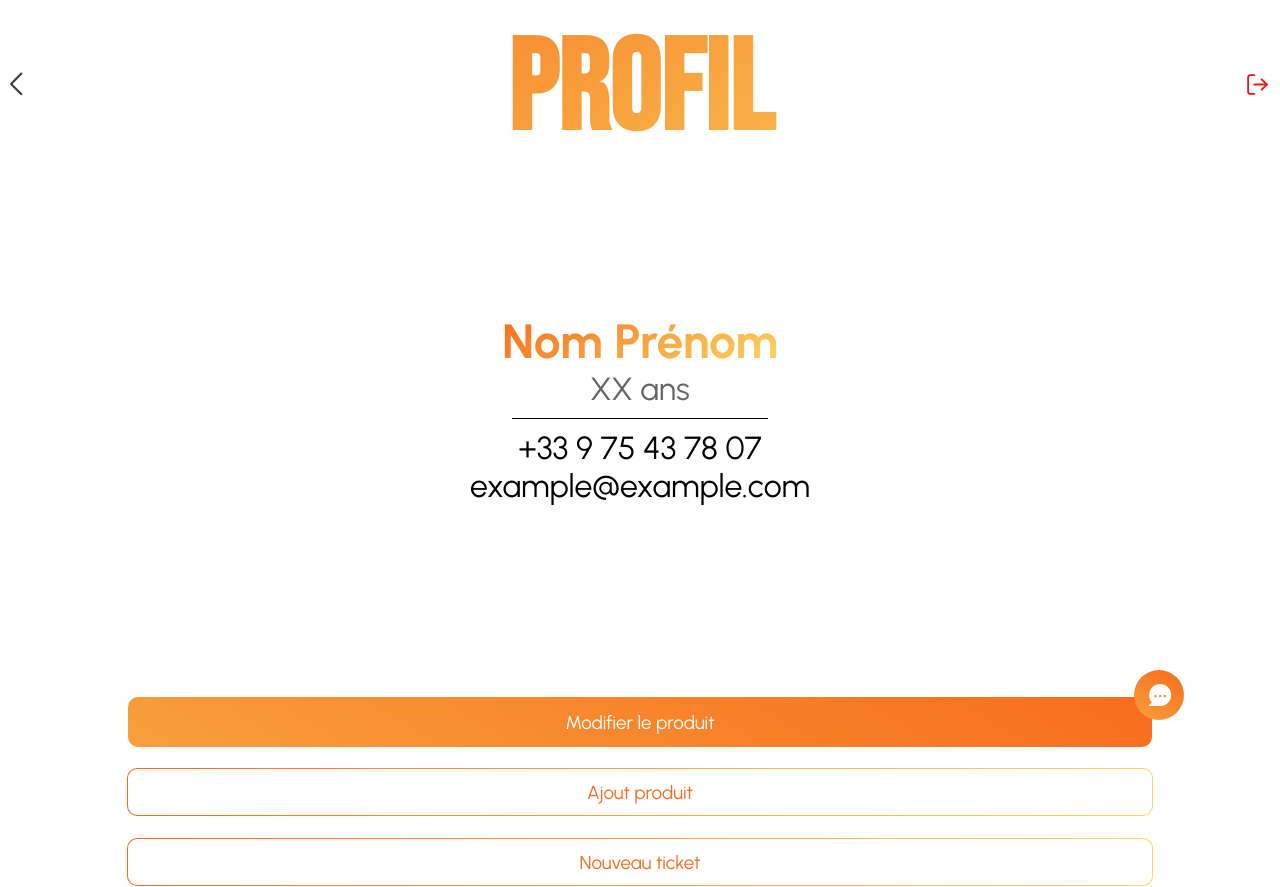
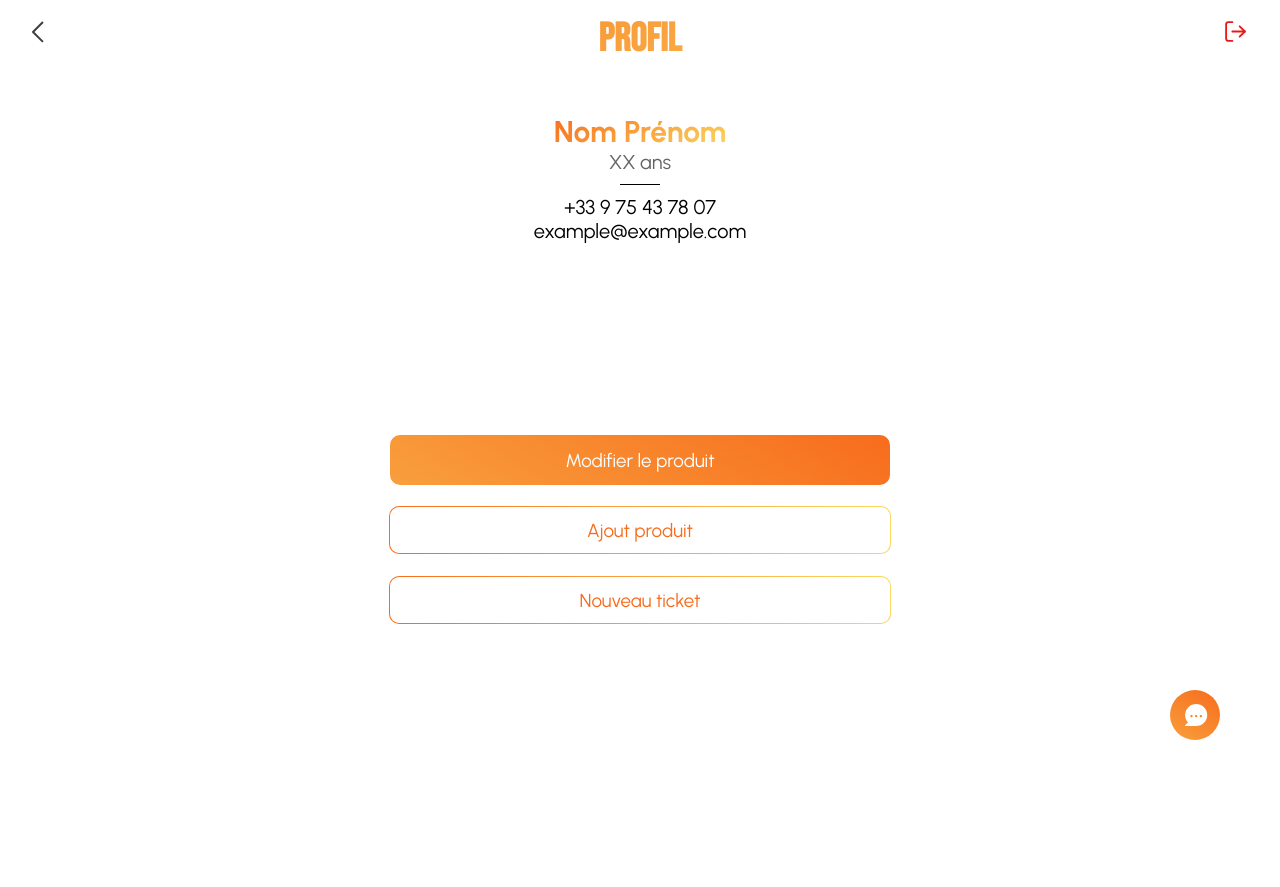
Before and after one commit to HipppB/safeHub, a PHP site: page /profile.html in a window 1280 px wide. After the commit the page ends 740 px from the top, so only its background shows below. Run offline with PHP 8.4, Linux system fonts and the light colour scheme.

Commit message:
Responsive and other fix

```diff
--- a/src/views/connexion.html
+++ b/src/views/connexion.html
@@ -29,6 +29,7 @@
             <h1 class="title gradienttext">Connexion</h1>
             <p class="subtitle">Rebonjour, <br />Vous nous avez manqué !</p>
         </div>
+        <div class="responsiveCo"></div>
         <div class="illu-container">
             <img src="./assets/form.svg" class="illu" />
         </div>
--- a/src/views/forgotPassword.html
+++ b/src/views/forgotPassword.html
@@ -41,7 +41,9 @@
                 ></div>
             </div>
 
-            <input type="submit" class="button mT200" value="Envoyer" />
+            <input type="submit" class="button mT50" value="Envoyer" />
         </form>
+        <!-- Footer -->
+        <div class="footer-container mT100" small="false"></div>
     </body>
 </html>
--- a/src/views/modifyProduct.html
+++ b/src/views/modifyProduct.html
@@ -75,5 +75,7 @@
                 Supprimer le produit
             </button>
         </form>
+        <!-- Footer -->
+        <div class="footer-container" small="true"></div>
     </body>
 </html>
--- a/src/views/profile.html
+++ b/src/views/profile.html
@@ -18,28 +18,22 @@
             class="header-container"
             title="Profil"
             leftButtonPath="./assets/icons/backButton.svg"
-            rightButtonPath="./assets/icons/logout.svg" width="25px"
-            >
-        </div>
+            rightButtonPath="./assets/icons/logout.svg"
+            width="25px"
+        ></div>
 
         <div class="central-container">
             <h2 class="gradienttext">Nom Prénom</h2>
             <div>XX ans</div>
-            <div class="small-stroke""></div>
+            <div class="small-stroke"></div>
             <div>+33 9 75 43 78 07</div>
             <div>example@example.com</div>
         </div>
         <div class="modifierProduit">
-            <bouton class="button">
-                Modifier le produit
-            </bouton>
-            <bouton class="button-outlined">
-                Ajout produit
-            </bouton>
-            <bouton class="button-outlined">
-                Nouveau ticket
-            </bouton>
+            <bouton class="button"> Modifier le produit </bouton>
+            <bouton class="button-outlined"> Ajout produit </bouton>
+            <bouton class="button-outlined"> Nouveau ticket </bouton>
         </div>
-        <img src="./assets/message_icon.svg" class="messageIcon">
+        <img src="./assets/message_icon.svg" class="messageIcon" />
     </body>
 </html>
--- a/src/views/styles/common/common.css
+++ b/src/views/styles/common/common.css
@@ -67,7 +67,7 @@ p {
     margin: 0;
     align-items: center;
     justify-content: center;
-    width: 80vw;
+    width: min(80vw, 500px);
     height: 50px;
     border-radius: 10px;
     background-color: #f76b1c;
@@ -100,19 +100,10 @@ p {
     transition-timing-function: ease-in-out;
 }
 
-/* .test-container {
-    width: 100%;
-    height: 100px;
-    background-color: purple;
-    display: flex;
-    justify-content: center;
-    align-items: center;
-    position: relative;
-} */
 .button-outlined {
     border: none;
     margin: 2px;
-    width: 80vw;
+    width: min(80vw, 500px);
     height: 46px;
     border-radius: 9px;
     background-color: white;
@@ -141,7 +132,7 @@ p {
 .button-outlined-red {
     border: none;
     margin: 2px;
-    width: calc(80vw - 4px);
+    width: calc(min(80vw, 500px) - 4px);
     height: 46px;
     border-radius: 9px;
     background-color: white;
@@ -180,7 +171,7 @@ p {
 .input-label-container {
     display: flex;
     flex-direction: column;
-    width: 80vw;
+    width: min(80vw, 500px);
     z-index: 2;
 }
 .input-label-container label {
--- a/src/views/styles/common/identificationPagesStyles.css
+++ b/src/views/styles/common/identificationPagesStyles.css
@@ -2,20 +2,17 @@
     position: absolute;
     top: 0;
     right: 0;
-    width: 60vw;
+    width: min(60vw, 500px);
     z-index: -1;
 }
 
 .backButton {
-    position: absolute;
-    margin-top: 50px;
-    width: 0.5em;
     display: none;
 }
 
 body {
     /* padding-inline: 5vw; */
-    /* width: 90vw;  */
+    /* width: 90vw; */
     display: flex;
     flex-direction: column;
 }
@@ -23,13 +20,13 @@ body {
 .illu-container {
     position: relative;
     align-self: center;
-    width: 60vmin;
+    width: min(60vmin, 400px);
 }
 
 .illu {
     position: absolute;
     right: -20px;
-    width: 60vmin;
+    width: min(60vmin, 400px);
 }
 .title-container {
     margin-top: 60px;
--- a/src/views/styles/connexion.css
+++ b/src/views/styles/connexion.css
@@ -1,5 +1,5 @@
 .illu-container {
-    height: 60vmin;
+    height: min(60vmin, 400px);
 }
 .illu {
     top: calc(-10px);
--- a/src/views/styles/forgotPassword.css
+++ b/src/views/styles/forgotPassword.css
@@ -1,5 +1,5 @@
 .illu-container {
-    height: 40vw;
+    height: min(40vmin, 300px);
 }
 .illu {
     top: 40px;
--- a/src/views/styles/headerprivate.css
+++ b/src/views/styles/headerprivate.css
@@ -1,4 +1,3 @@
-
 .header-container {
     display: flex;
 }
@@ -10,28 +9,31 @@
 
 .icon-container img {
     display: flex;
-    width: 13px;
+    /* padding: 2.5vw;
+    padding: min(2.5vw, 35px); */
 }
 
 .icon-container {
     display: flex;
     justify-content: center;
     align-items: center;
-    width: 50px;
+    width: 70px;
 }
 .icon-container:first-of-type {
     justify-content: flex-start;
-    padding-left: 10px;
+    padding-left: 2.5vw;
 }
 .icon-container:last-of-type {
     justify-content: flex-end;
-    padding-right: 10px;
+    padding-right: 2.5vw;
 }
 
 h1,
 .title {
     margin-top: 15px;
-    font-size: 10vw;
+    font-size: min(10vmin, 40px);
+    z-index: 2;
+    width: 80%;
 }
 
 .title-container {
@@ -41,17 +43,8 @@ h1,
     align-items: center;
 }
 
-.backButton-container {
-    align-items: center;
-    padding-left: 3vw;
-    flex-grow: 1;
-    width: 100px;
-}
-
 .backButton {
-    display: flex;
-    width: 0.35em;
-    font-size: 10vw;
+    display: none;
 }
 
 .container-logout {
--- a/src/views/styles/inscription.css
+++ b/src/views/styles/inscription.css
@@ -1,5 +1,5 @@
 .illu-container {
-    height: 40vw;
+    height: min(40vmin, 300px);
 }
 .illu {
     top: 0px;
--- a/src/views/styles/profil.css
+++ b/src/views/styles/profil.css
@@ -1,16 +1,14 @@
 .central-container {
-    margin-top: 3em;
+    margin-top: 50px;
     flex-direction: column;
     align-items: center;
-}
-
-body {
-    min-height: 100vh !important ;
+    max-width: 200px;
+    align-self: center;
 }
 
 h2,
 .central-container {
-    font-size: 6vmin;
+    font-size: min(6vmin, 30px);
     display: flex;
     justify-content: center;
 }
@@ -22,13 +20,13 @@ h2,
     background-color: black;
 }
 .central-container > div:nth-child(2) {
-    font-size: 4vmin;
+    font-size: min(4vmin, 20px);
     color: #636363;
 }
 
 .central-container > div:nth-child(4),
 div:nth-child(5) {
-    font-size: 4vmin;
+    font-size: min(4vmin, 20px);
     color: black;
 }
 
@@ -43,7 +41,7 @@ div:nth-child(5) {
 
 .messageIcon {
     position: absolute;
-    bottom: 10%;
-    right: 7.5%;
+    bottom: 7.5vmin;
+    right: 7.5vmin;
     width: 50px;
 }
```
